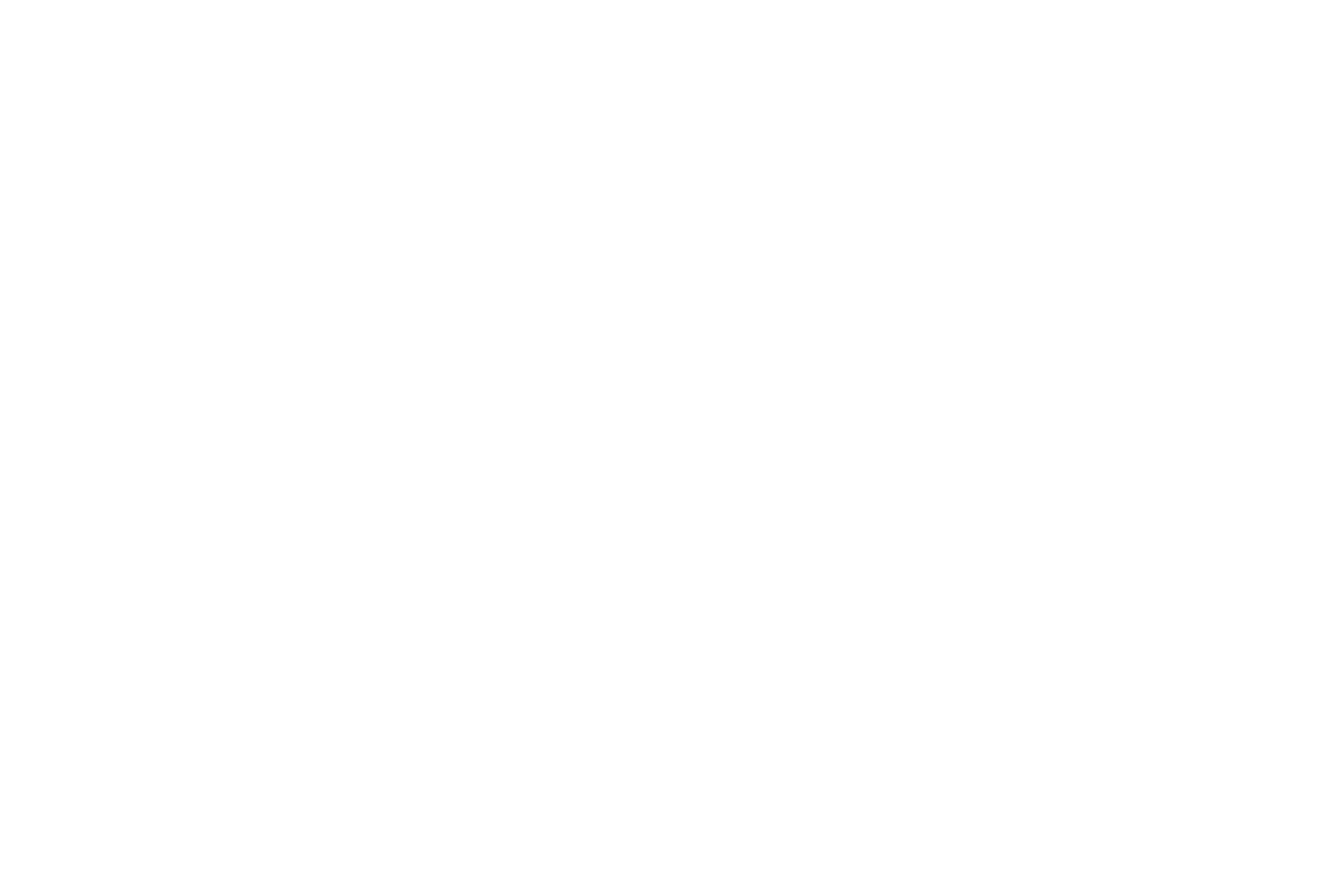
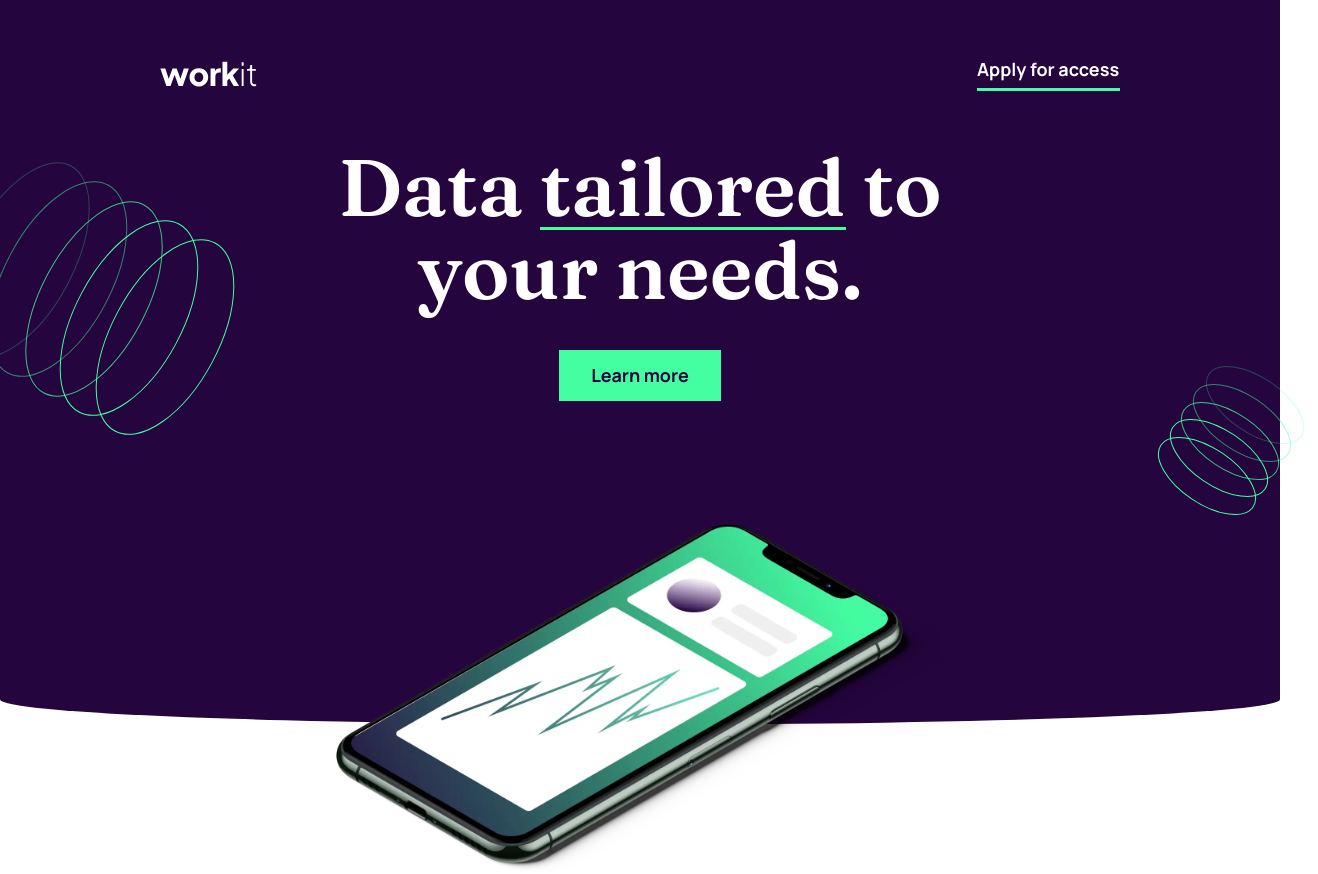
Before and after one commit to matejadb/workit-landing-page, a plain HTML site: page index.html in a window 1280 px wide. Shown: the whole page, 1318 px wide, since content can reach past the window. Before the commit the page ends 800 px from the top, so only its background shows below. Drawn offline with Linux system fonts and the light colour scheme.

Commit message:
Hero section

```diff
--- a/index.html
+++ b/index.html
@@ -15,8 +15,45 @@
 			sizes="32x32"
 			href="./assets/images/favicon-32x32.png"
 		/>
-
+		<link rel="stylesheet" href="./styles/styles.css" />
+		<link rel="stylesheet" href="./styles/general.css" />
 		<title>Frontend Mentor | Workit landing page</title>
 	</head>
-	<body></body>
+	<body>
+		<main class="stripes">
+			<section class="section-hero">
+				<div class="container">
+					<nav class="nav">
+						<img src="./assets/images/logo-light.svg" alt="WorkIT logo" />
+						<a class="text--preset-5 btn btn--secondary" href="#"
+							>Apply for access</a
+						>
+					</nav>
+					<div class="hero">
+						<div class="hero-content">
+							<h1 class="text--preset-1">
+								Data <span class="underline">tailored</span> to your needs.
+							</h1>
+							<a class="text--preset-5 btn btn--primary" href="#">Learn more</a>
+						</div>
+					</div>
+				</div>
+				<img
+					class="hero--bg bg-pattern-1"
+					src="./assets/images/bg-pattern-1.svg"
+					alt="Background design pattern"
+				/>
+				<img
+					class="hero--bg bg-pattern-2"
+					src="./assets/images/bg-pattern-2.svg"
+					alt="Background design pattern"
+				/>
+				<img
+					class="hero-img"
+					src="./assets/images/image-hero.webp"
+					alt="Image of a phone"
+				/>
+			</section>
+		</main>
+	</body>
 </html>
--- a/styles/general.css
+++ b/styles/general.css
@@ -81,3 +81,79 @@
 	font-family: 'Manrope', sans-serif;
 	font-weight: 700;
 }
+
+/****************************/
+/*          RESETS          */
+/****************************/
+
+* {
+	padding: 0;
+	margin: 0;
+	box-sizing: border-box;
+}
+
+html {
+	/* 1rem = 10px */
+	font-size: 62.5%;
+}
+
+body {
+	overflow-x: hidden;
+}
+
+.container {
+	max-width: 112rem;
+	margin: 0 auto;
+	overflow: hidden;
+}
+
+.btn:link,
+.btn:visited {
+	display: inline-block;
+	text-decoration: none;
+}
+
+.btn--primary:link,
+.btn--primary:visited {
+	background-color: var(--green);
+	color: var(--purple-900);
+	padding: 1.2rem 3.2rem;
+	width: 16.2rem;
+	margin: 0 auto;
+	transition: all 0.3s;
+}
+
+.btn--primary:hover,
+.btn--primary:active {
+	background-color: var(--white);
+	color: var(--green);
+	box-shadow: inset 0 0 0 3px var(--green);
+}
+
+.btn--secondary:link,
+.btn--secondary:visited {
+	color: var(--white);
+	width: 14.3rem;
+	height: 3.5rem;
+	border-bottom: 3px solid var(--green);
+	transition: all 0.3s;
+}
+
+.btn--secondary:hover,
+.btn--secondary:active {
+	color: var(--green);
+}
+
+.hero--bg {
+	position: absolute;
+}
+
+.bg-pattern-1 {
+	top: 20%;
+	left: -6%;
+}
+
+.bg-pattern-2 {
+	top: 50%;
+	right: -3%;
+}
--- a/styles/styles.css
+++ b/styles/styles.css
@@ -0,0 +1,64 @@
+/**********************************/
+/*          HERO SECTION          */
+/**********************************/
+
+.section-hero {
+	background-color: var(--purple-900);
+	padding-bottom: 29.6rem;
+	position: relative;
+	z-index: 2;
+	height: 69.9rem;
+}
+
+.section-hero::after {
+	content: '';
+	background-color: var(--purple-900);
+	height: 7.2rem;
+	display: block;
+	position: absolute;
+	width: 100%;
+	bottom: -5%;
+	transform: translateY(0%);
+	clip-path: ellipse(50% 35% at 50% 52%);
+}
+
+.nav {
+	display: flex;
+	align-items: center;
+	justify-content: space-between;
+	padding: 5.6rem 8rem 0 8rem;
+}
+
+.hero {
+	display: flex;
+	justify-content: center;
+	padding: 5.6rem 8rem 0 8rem;
+}
+
+.hero h1 {
+	color: var(--white);
+}
+
+.hero-content {
+	text-align: center;
+	display: flex;
+	flex-direction: column;
+	gap: 4rem;
+	width: 63.5rem;
+	height: 25.6rem;
+	overflow: hidden;
+}
+
+.underline {
+	display: inline-block;
+	border-bottom: 3px solid var(--green);
+}
+
+.hero-img {
+	position: absolute;
+	height: 50%;
+	z-index: 1000;
+	left: 50%;
+	top: 100%;
+	transform: translate(-50%, -50%);
+}
```
